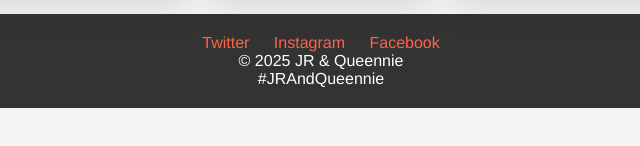
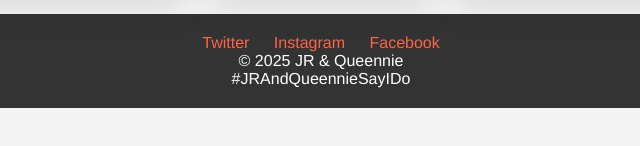
Before and after one commit to aquinojose/aquinojose.github.io, a plain HTML site: page gallery.html in a window 1280 px wide. Shown: the part 470-616 px from the top of the page, 319-959 px from the left. Drawn offline with Linux system fonts and the light colour scheme.

Commit message:
Update gallery.html

```diff
--- a/gallery.html
+++ b/gallery.html
@@ -67,7 +67,7 @@
             <a href="#" class="non-clickable-link" onclick="event.preventDefault();">Facebook</a
         </div>
         <p>&copy; 2025 JR & Queennie</p>
-        <p>#JRAndQueennie</p>
+        <p>#JRAndQueennieSayIDo</p>
     </footer>
 </body>
 </html>
```
